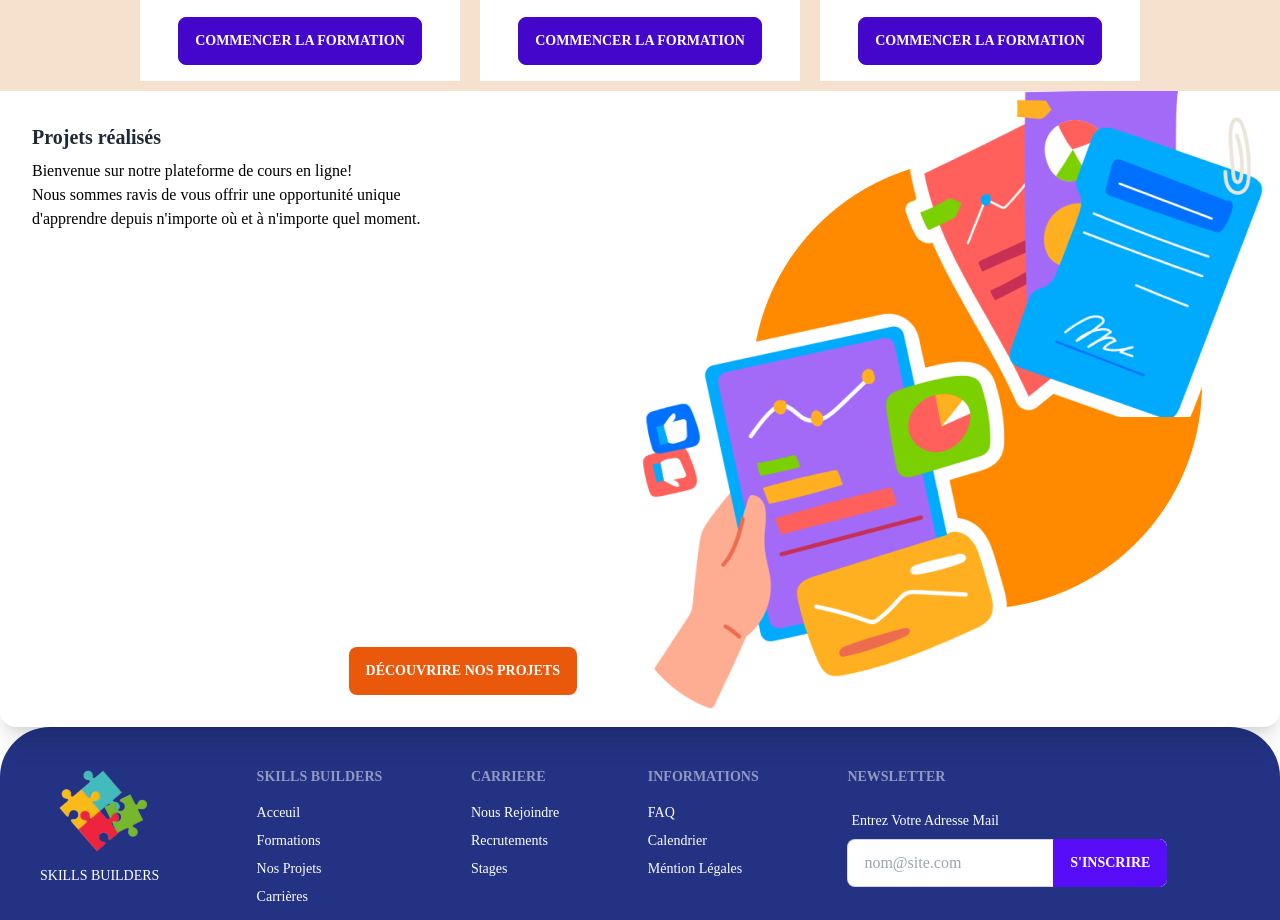
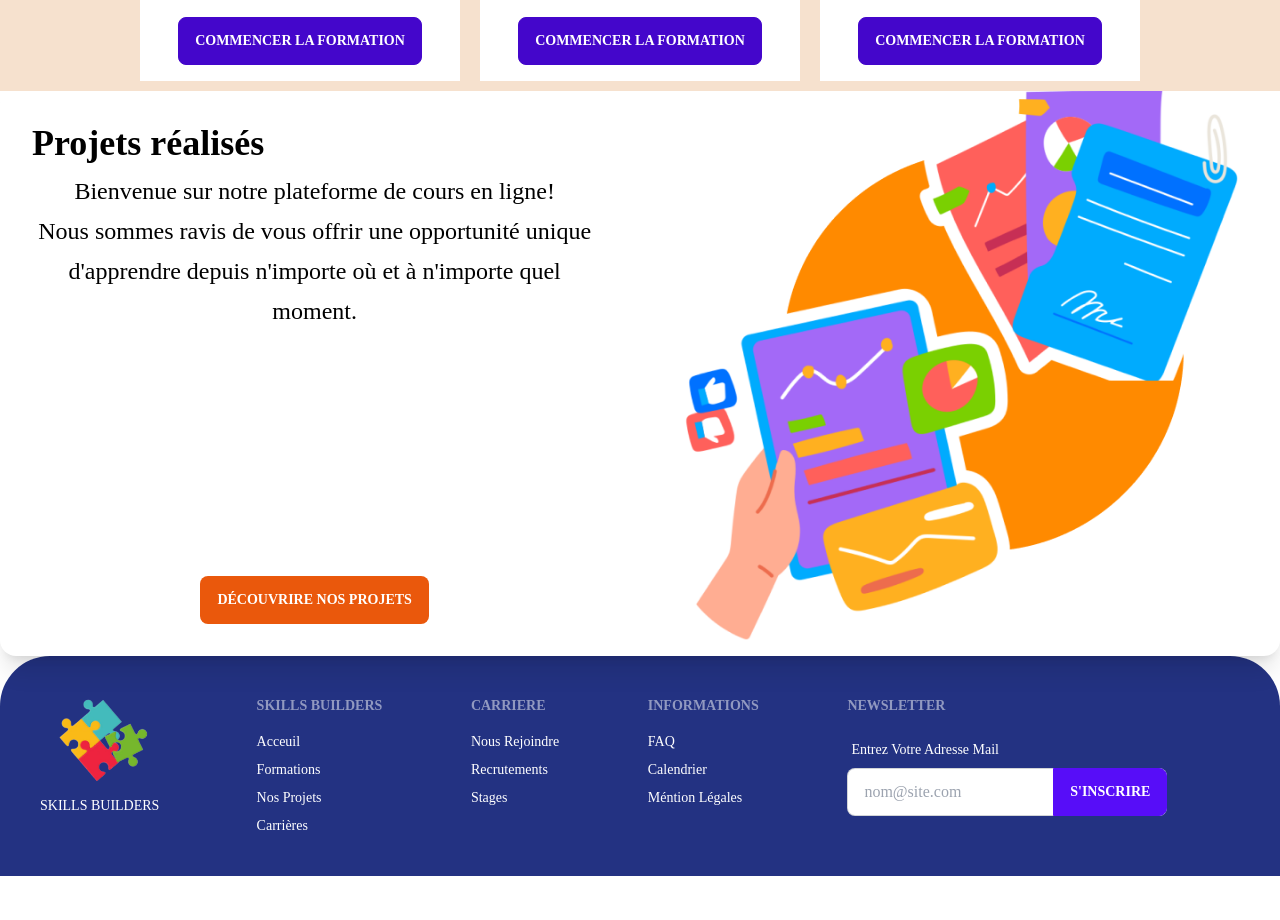
Before and after one commit to MenousMeriem/Skillsbuilders, a React (Create React App) app: page / in a window 1280 px wide. Shown: the part 1249-2169 px from the top of the page. After the commit the page ends 2125 px from the top, so only its background shows below. Built offline with nearby package versions, Linux system fonts and the light colour scheme; a web font is replaced by a local one.

Commit message:
8 commit

```diff
--- a/package.json
+++ b/package.json
@@ -6,6 +6,7 @@
     "@testing-library/jest-dom": "^5.16.5",
     "@testing-library/react": "^13.4.0",
     "@testing-library/user-event": "^13.5.0",
+    "calendar": "^0.1.1",
     "daisyui": "^2.51.5",
     "react": "^18.2.0",
     "react-calendar": "^4.2.0",
--- /dev/null
+++ b/src/Component/Carte-event/CarteEvent.jsx
@@ -0,0 +1,11 @@
+import React from 'react'
+
+function CarteEvent() {
+  return (
+        <div>
+
+        </div>
+  )
+}
+
+export default CarteEvent
--- a/src/Component/Carte-projet/Carteprojet.jsx
+++ b/src/Component/Carte-projet/Carteprojet.jsx
@@ -7,16 +7,17 @@ function Carteprojet() {
             <div className="card lg:card-side bg-base-100 shadow-xl">
 
                 <div className="card-body">
-                    <h2 className="card-title text-center">Projets réalisés</h2>
-                    <p className='text text-black'> Bienvenue sur notre plateforme de cours en ligne! <br />
+                    <h2 className="card-title  text-black text-center text-4xl leading-10 ">Projets réalisés</h2>
+                    <p className='text-black text-center text-2xl leading-10'>
+                        Bienvenue sur notre plateforme de cours en ligne! <br />
                         Nous sommes ravis de vous offrir une opportunité unique <br />
                         d'apprendre depuis n'importe où et à n'importe quel moment.</p>
-                    <div className="card-actions justify-end">
-                        <button className="btn bg-orange-600 border-transparent	">Découvrire nos projets</button>
+                    <div className="card-actions justify-center">
+                        <button className="btn bg-orange-600 border-transparent">Découvrire nos projets</button>
                     </div>
                 </div>
                 <figure className="">
-                    <img src="./assets/2.png"/>
+                    <img className='w-11/12 h-11/12' src="./assets/2.png"/>
                 </figure>
             </div>
         </div>
--- a/src/Component/Cartes/Cartes.jsx
+++ b/src/Component/Cartes/Cartes.jsx
@@ -39,7 +39,7 @@ const Cartes = () => {
             <div className="card__card cards__c">
                 <div className="card__img">
                     <figure className="image">
-                        <img src="./assets/js.png" alt="Shoes"/>
+                        <img src="./assets/js.png"/>
                     </figure>
                 </div>
                 <div className="card__body">
```
Also changed, not shown: 1 other file (tests, documents, lock files or other folders).
